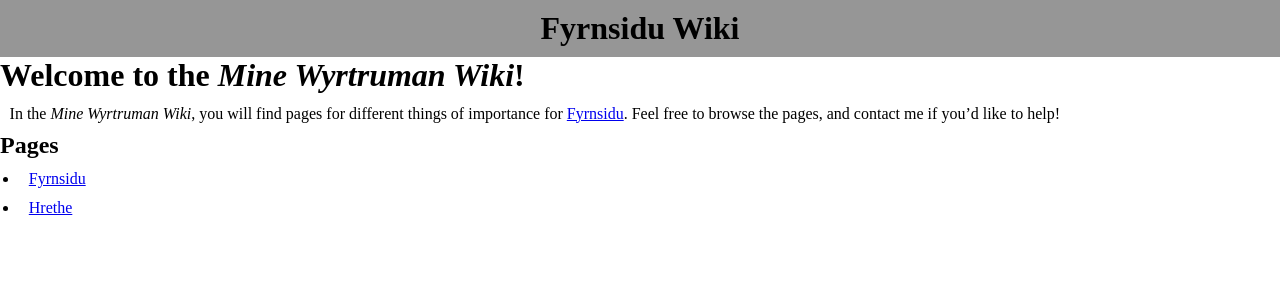
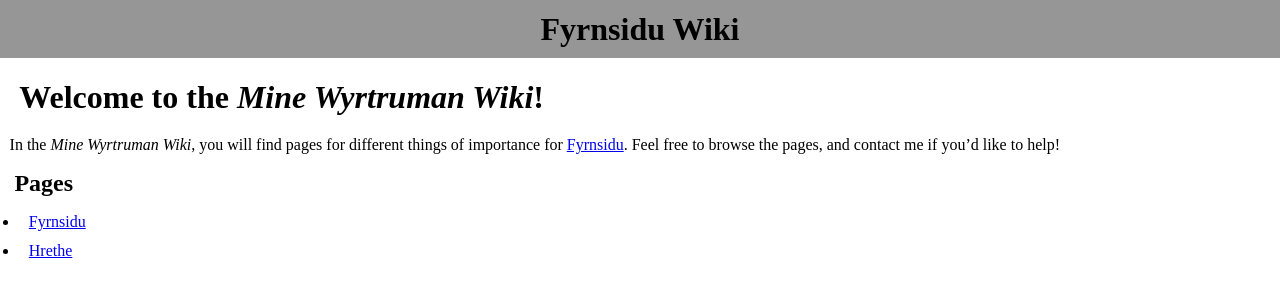
Before and after one commit to byronpendason/byronpendason.github.io, a Jekyll site: the page built from _wiki/index.md, in a window 1280 px wide. Shown: the top 300 px of the page. Built offline with Jekyll 4.4.1, drawn with Linux system fonts in a browser that asks for light colours.

Commit message:
Update wiki.css

```diff
--- a/css/wiki.css
+++ b/css/wiki.css
@@ -29,7 +29,7 @@ body {
   color: black;
   min-height: 85%;
 }
-#content p,ul,ol,li {
+#content p,ul,ol,li,h1,h2,h3,h4,h5,h6 {
   margin: 0.6em;
   line-height: 1.2;
 }
```
